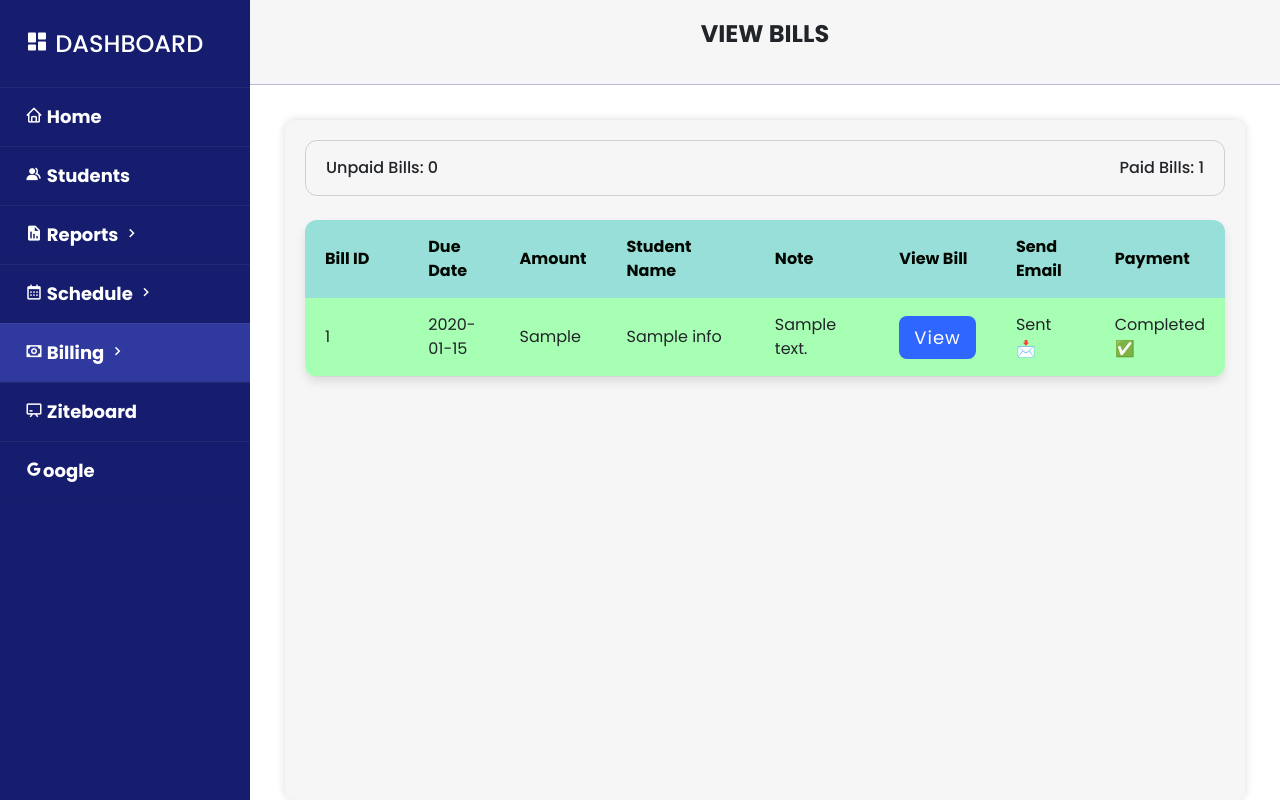
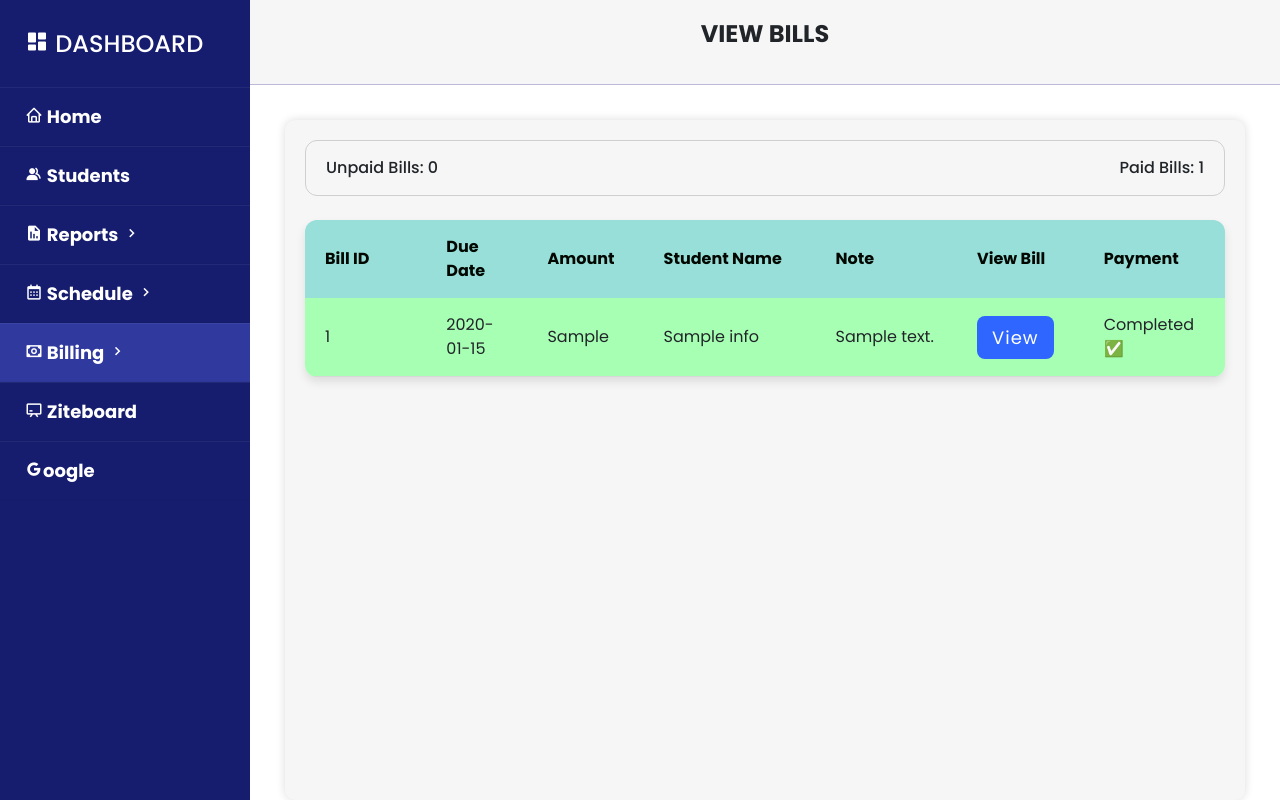
Before and after one commit to Hiox2402/tuisyen, a PHP site: page /PROJECT/payment/history.php in a window 1280 px wide. Run offline with PHP 8.4, Linux system fonts and the light colour scheme; tables that the repository leaves empty hold one stand-in row (values such as "Sample post"); some libraries are stand-ins or nearby versions.

Commit message:
delete email send button

```diff
--- a/payment/history.php
+++ b/payment/history.php
@@ -99,7 +99,7 @@ $bdet = mysqli_query($conn, $sql_show);
                                         <th style="width: 17%;">Student Name</th>
                                         <th style="width: 14%;">Note</th>
                                         <th style="width: 11%">View Bill</th>
-                                        <th style="width: 11%;">Send  Email</th>
+                                       <!-- <th style="width: 11%;">Send  Email</th>-->
                                         <th style="width: 12%;">Payment</th>
                                     </tr>
                                 </thead>
@@ -133,7 +133,7 @@ $bdet = mysqli_query($conn, $sql_show);
                                                 </div>
                                             </form>
                                         </td>
-                                        <td>
+                                       <!-- <td>
                                             <form action="#" method="post" class="send-mail" >
                                                 <input type="hidden" name="bid" id="bid" value="<?php echo $b_detail['bid'];?>">
                                                 <input type="hidden" name="sid" id="sid" value="<?php echo $b_detail['sid'];?>">
@@ -151,7 +151,7 @@ $bdet = mysqli_query($conn, $sql_show);
 
                                                 </div>
                                             </form>
-                                        </td>
+                                        </td>-->
                                         <td>
                                         <?php
                                             if($b_detail['complete']=='0'){
```
